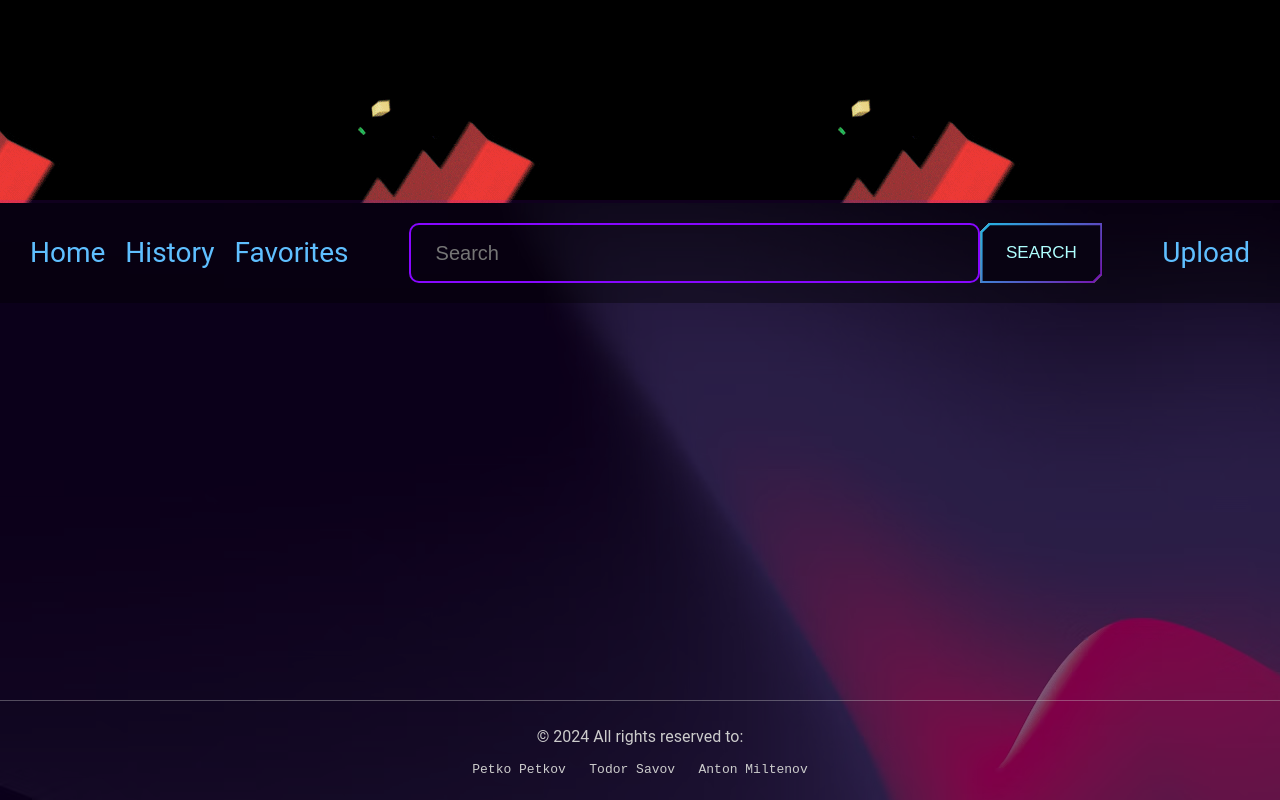
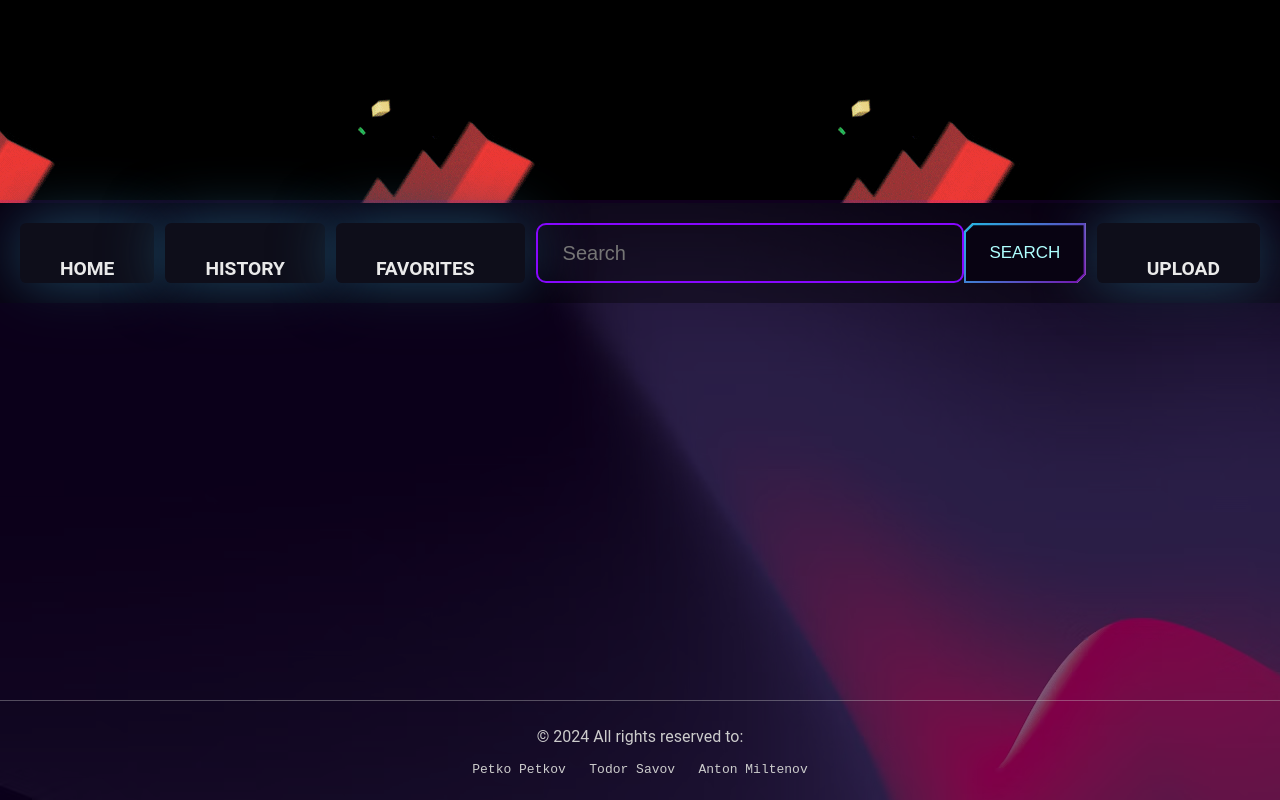
Before and after one commit to Cyber-Creators/WebProject_1, a website with bundled scripts: page index.html in a window 1280 px wide. Built offline with nearby package versions, Linux system fonts and the light colour scheme; no server answers.

Commit message:
Refactor CSS styles for navigation links in main.css

```diff
--- a/styles/main.css
+++ b/styles/main.css
@@ -51,16 +51,34 @@ nav {
   color: white;
   display: flex;
   justify-content: center;
+  gap: 11px;
 }
 
 nav a {
-  color: rgb(95, 191, 255);
+  place-content: center;
   text-decoration: none;
-  margin: 0 10px;
+  font-size: 1.2rem;
+  padding: 1rem 2.5rem;
+  border: none;
+  outline: none;
+  border-radius: 0.4rem;
+  cursor: pointer;
+  text-transform: uppercase;
+  background-color: rgb(14, 14, 26);
+  color: rgb(234, 234, 234);
+  font-weight: 700;
+  transition: 0.6s;
+  box-shadow: 0px 0px 60px #1f4c65;
 }
 
 nav a:hover {
-  color: rgb(198, 115, 247);
+  background: rgb(2, 29, 78);
+  background: linear-gradient(
+    270deg,
+    rgba(2, 29, 78, 0.681) 0%,
+    rgba(31, 215, 232, 0.873) 60%
+  );
+  color: rgb(4, 4, 38);
 }
 
 #container {
```
